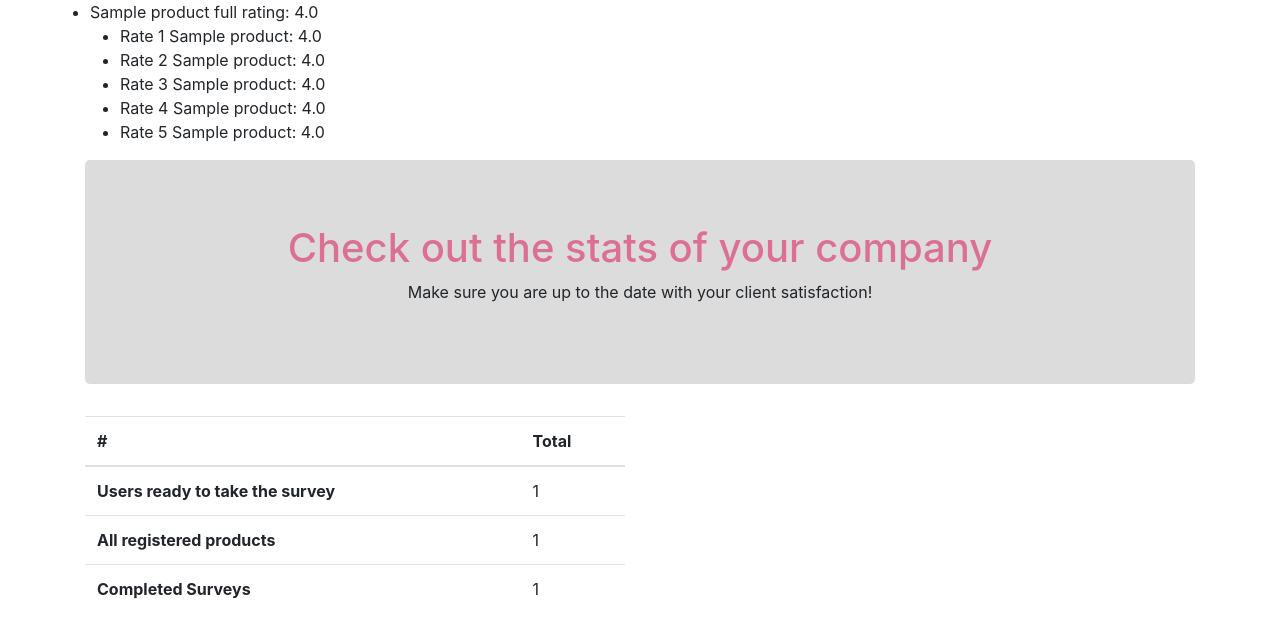
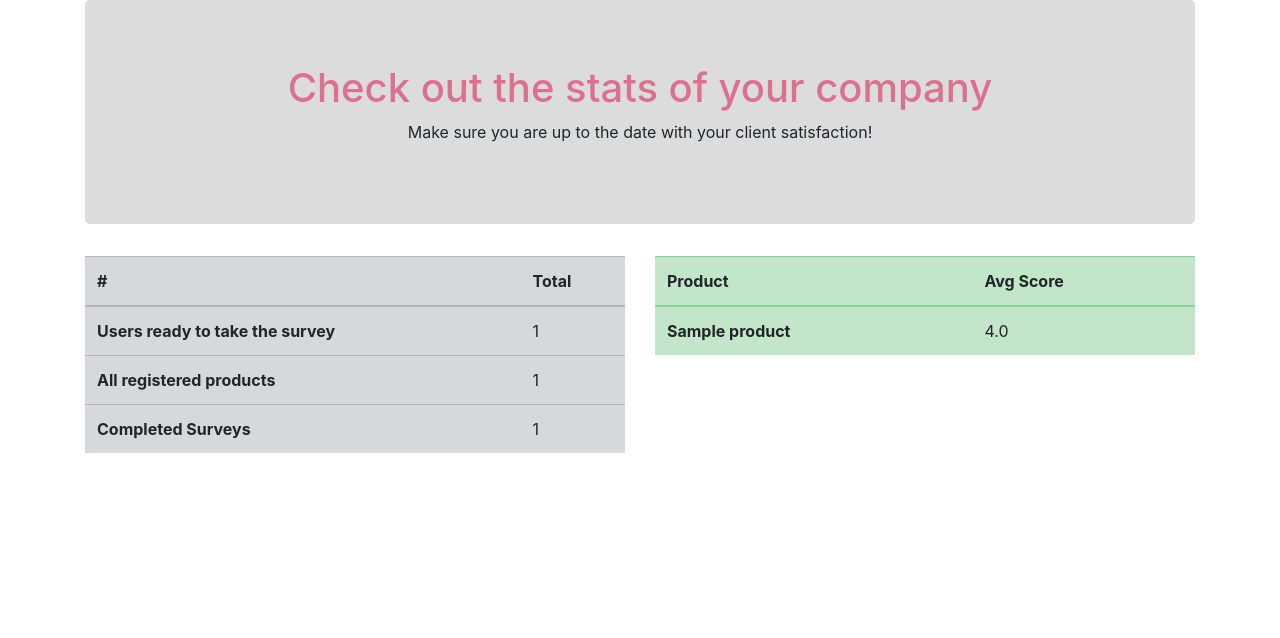
Before and after one commit to MikeRodziewicz/SDA_Survey_Project, a Django app: page / in a window 1280 px wide. Shown: the part 56-694 px from the top of the page. Run offline with Django 3.2, Linux system fonts and the light colour scheme; the first user in the database is signed in; tables that the repository leaves empty hold one stand-in row (Sample ...); some libraries are stand-ins or nearby versions.

Commit message:
added another table

```diff
--- a/newslet/website/templates/website/home.html
+++ b/newslet/website/templates/website/home.html
@@ -2,28 +2,9 @@
 {% block content %}
 {% load static%}
 {% load surveys_extra %}
+
 {% if user.is_authenticated %}
 
-<ul>
-  {% for prod in products %}
-  <div class="container">
-    <div class="row">
-      <li> {{ prod.name.capitalize }} full rating: {{ prod | product_full_average }} </li>
-        <div class="container">
-          <div class="col">
-            {% if prod.id in survey_product_id %}
-              <li>Rate 1 {{ prod.name }}: {{ prod | average_rating:'rate_1' }}</li>
-              <li>Rate 2 {{ prod.name }}: {{ prod | average_rating:'rate_2' }}</li>
-              <li>Rate 3 {{ prod.name }}: {{ prod | average_rating:'rate_3' }}</li>
-              <li>Rate 4 {{ prod.name }}: {{ prod | average_rating:'rate_4' }}</li>
-              <li>Rate 5 {{ prod.name }}: {{ prod | average_rating:'rate_5' }}</li>
-              {% endif %}
-          </div>
-        </div>
-    </div>
-  </div>
-  {% endfor %}
-</ul>
 
 <div class="container text-center">
   <div class="jumbotron", style="background-color:gainsboro;">
@@ -36,7 +17,7 @@
 <div class="container">
   <div class="row">
     <div class="col-md-6">
-      <table class="table table-hover">
+      <table class="table table-hover table-secondary">
         <thead>
           <tr>
             <th scope="col">#</th>
@@ -59,8 +40,27 @@
           </tbody>
         </table>
     </div>
+
+
+
     <div class="col-md-6">
+      <table class="table table-hover table-success">
+        <thead>
+          <tr>
+            <th scope="col">Product</th>
+            <th scope="col">Avg Score</th>
+          </tr>
+        </thead>
+          <tbody>
+            {% for prod in products %}
+            <tr>
+            <th scope="row">{{ prod.name.capitalize }}</th>
+            <td>{{ prod | product_full_average }}</td>
+            </tr>
+            {% endfor %}
 
+          </tbody>
+        </table>
     </div>
   </div>
 </div>
@@ -98,4 +98,5 @@
 </section>
 
 {% endif %}
+
 {% endblock content %}
```
Also changed, not shown: newslet/media/product_pics/mandarynki.jpg (added), newslet/media/profile_pics/admin.jpg (added).
